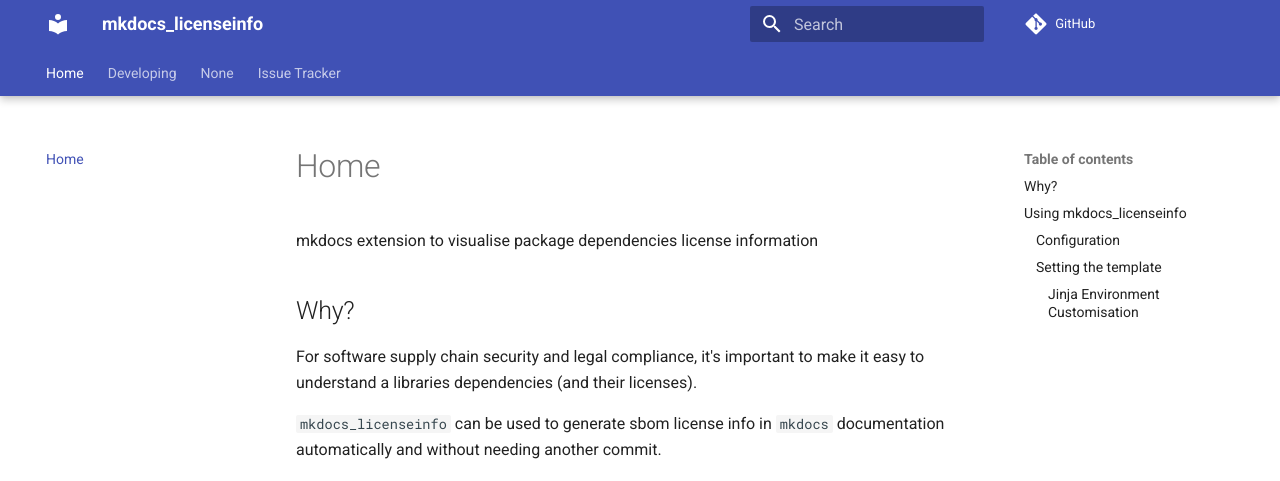
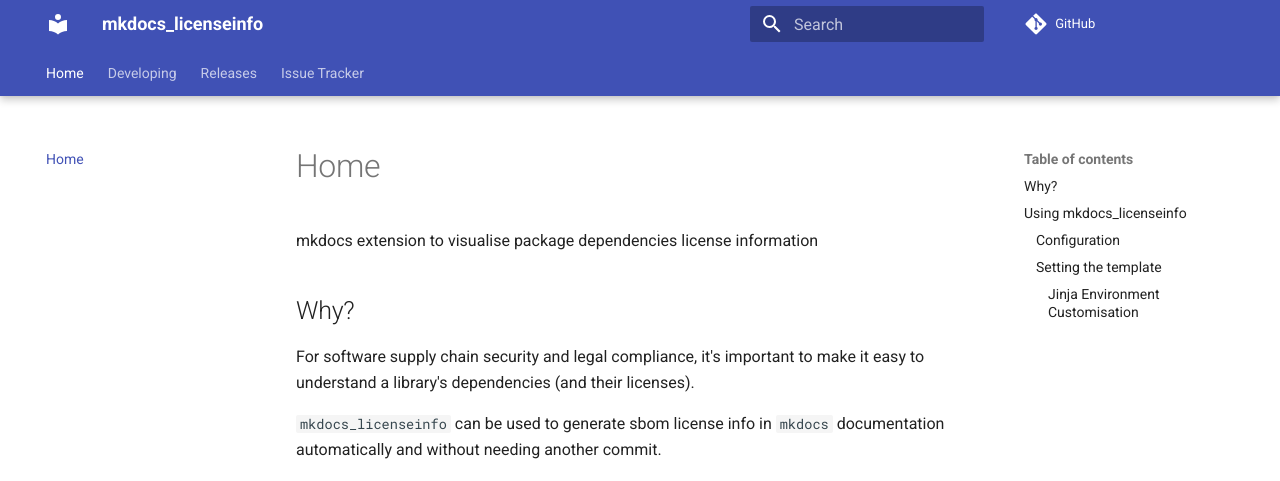
Before and after one commit to djpugh/mkdocs_licenseinfo, an MkDocs documentation site: the page built from docs/source/index.md, in a window 1280 px wide and 900 px high. Shown: the top 481 px of the window. Built offline with MkDocs 1.6.1 and Material for MkDocs 9.7.7, drawn with Linux system fonts in a browser that asks for light colours; plug-ins that fetch from the network failed and are left out; comment, search, counter and statistics services are not loaded; the version menu is left out.

Commit message:
Fixing docs handling

```diff
--- a/docs/mkdocs.yml
+++ b/docs/mkdocs.yml
@@ -60,8 +60,8 @@ plugins:
       type: iso_date
   - include-markdown
   # https://github.com/mondeja/mkdocs-include-markdown-plugin
-  - mkdocs-licenseinfo
-  - mkdocs-github-changelog:
+  - mkdocs_licenseinfo
+  - mkdocs_github_changelog:
       match: "[0-9].[0-9].[0-9]"
 # https://mkdocstrings.github.io/recipes/#automatic-code-reference-pages
 
--- a/docs/source/index.md
+++ b/docs/source/index.md
@@ -1,7 +1,7 @@
 mkdocs extension to visualise package dependencies license information
 
 ## Why?
-For software supply chain security and legal compliance, it's important to make it easy to understand a libraries dependencies (and their licenses).
+For software supply chain security and legal compliance, it's important to make it easy to understand a library's dependencies (and their licenses).
 
 ``mkdocs_licenseinfo`` can be used to generate sbom license info in ``mkdocs`` documentation automatically and without needing another commit.
 
```
Also changed, not shown: docs/source/changelog.md (added, +3 -0 lines).
